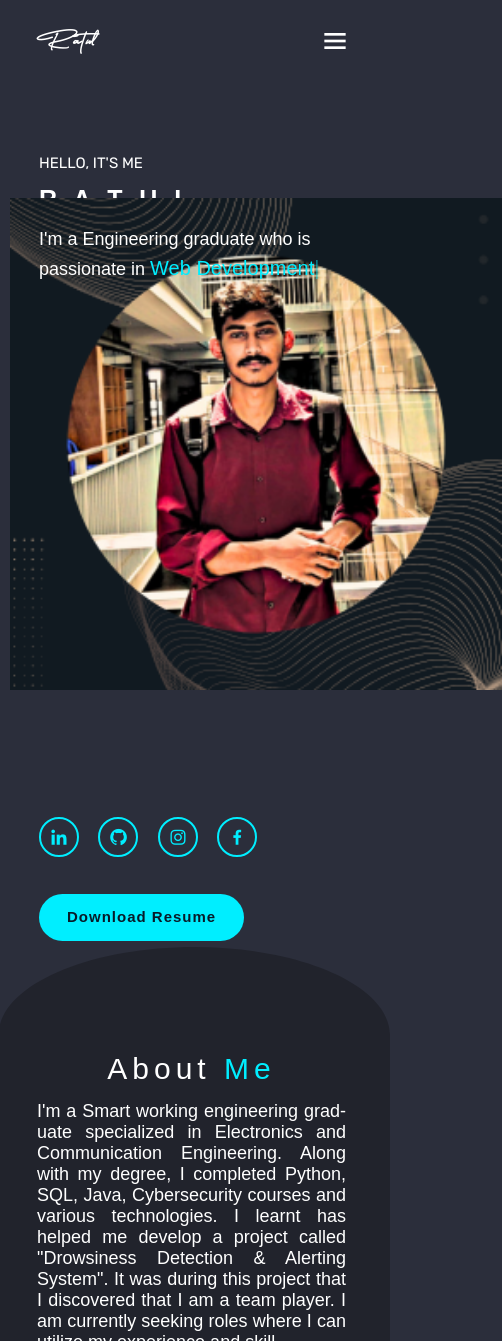
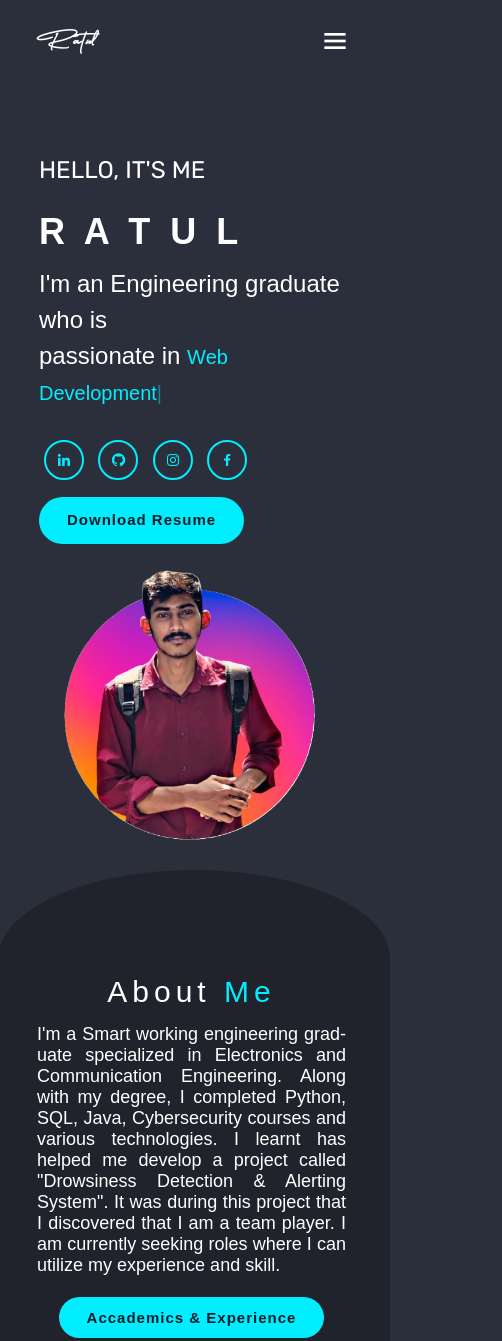
Before and after one commit to mdratul47782/My-Portfulio, a website: page index.html in a window 390 px wide. Shown: the top 1341 px of the page, 502 px wide, since content can reach past the window. Drawn offline with nearby package versions, Linux system fonts and the light colour scheme.

Commit message:
Refactor home section for responsive flex layout and modern styling

```diff
--- a/files/style.css
+++ b/files/style.css
@@ -2,6 +2,109 @@
   font-family: "Agustina";
   src: url("./Agustina.woff") format("woff");
 }
+@import url('https://fonts.googleapis.com/css2?family=Poppins:wght@300;400;600&display=swap');
+
+
+/* Apply Poppins font to navbar links, excluding the logo */
+.navbar a {
+  font-family: 'Poppins', sans-serif;
+  font-size: 1rem;
+  font-weight: 400; /* Lightly bold for a modern feel */
+  color: #fff;
+  text-decoration: none;
+  margin-left: 20px;
+  transition: color 0.3s ease;
+}
+
+.navbar a:hover {
+  color: #0ef;
+}
+
+.menu-icon {
+  font-family: 'Poppins', sans-serif;
+}
+/* Main Flexbox Layout for .home Section */
+.home {
+  display: flex;
+  align-items: center;
+  justify-content: space-around;
+  padding: 2rem;
+  background-color: #2b2e3b;
+  color: white;
+}
+
+/* Content Styling */
+.home-content {
+  max-width: 500px;
+  text-align: left;
+}
+
+.home-content h3 {
+  font-size: 24px;
+  margin-bottom: 10px;
+}
+
+.home-content h1 {
+  font-size: 48px;
+  margin: 10px 0;
+}
+
+.home-content h4 {
+  font-size: 20px;
+  margin-bottom: 20px;
+}
+
+.home-sci a {
+  margin-right: 10px;
+  font-size: 1.5rem;
+}
+
+/* Image Styling */
+.home-image {
+  max-width: 400px;
+  width: 100%;
+}
+
+.home-image img {
+  width: 100%;
+  height: auto;
+}
+
+/* Responsive Adjustments */
+@media (max-width: 768px) {
+  .home {
+    flex-direction: column;
+    text-align: center;
+  }
+
+  .home-content h1 {
+    font-size: 36px;
+  }
+
+  .home-content h4 {
+    font-size: 18px;
+  }
+
+  .home-image {
+    max-width: 300px;
+    margin-top: 20px;
+  }
+}
+
+@media (max-width: 480px) {
+  .home-content h1 {
+    font-size: 28px;
+  }
+
+  .home-content h4 {
+    font-size: 16px;
+  }
+
+  .home-sci a {
+    font-size: 1.2rem;
+  }
+}
+
 * {
   margin: 0;
   padding: 0;
@@ -1630,3 +1733,43 @@ h3 {
   position: relative;
   top: -100px; /* Moves the image up by 10px */
 }
+/* Small devices (phones) */
+@media (max-width: 480px) {
+  .home-content h1 {
+    font-size: 24px;
+  }
+
+  .home-content h3,
+  .home-content h4 {
+    font-size: 18px;
+  }
+
+  .home .img {
+    max-width: 80%;
+    margin: 10px auto;
+    position: static; /* Remove absolute positioning on small screens */
+  }
+
+  .home-sci a {
+    font-size: 16px;
+    margin: 10px 5px;
+  }
+}
+
+/* Medium devices (tablets) */
+@media (max-width: 768px) {
+  .home-content h1 {
+    font-size: 36px;
+  }
+
+  .home-content h3,
+  .home-content h4 {
+    font-size: 24px;
+  }
+
+  .home .img {
+    max-width: 60%;
+    margin: auto;
+    left: 0;
+  }
+}
--- a/index.html
+++ b/index.html
@@ -95,60 +95,25 @@
       </nav>
     </header>
 
-    <!-- =========================================Home========================================= -->
+    <!-- ===================Home=================== -->
     <section class="home" id="Home">
       <div class="home-content">
         <h3>Hello, It's Me</h3>
         <h1>R A T U L</h1>
-        <h4 style="--i: 6">
-          I'm a Engineering graduate who is<br />
-          passionate in <span class="text"></span>
-        </h4>
-
-        <div class="img">
-          <img
-            src="./img/Black Gold Dynamic Business Circle Profile Image.png"
-            class="responsive"
-            alt="Name"
-          />
+        <h4>I'm an Engineering graduate who is<br /> passionate in <span class="text"></span></h4>
+        <div class="home-sci">
+          <a href="https://www.linkedin.com/in/md-ratul-05a366283" target="_blank"><i class="bx bxl-linkedin"></i></a>
+          <a href="https://github.com/mdratul47782" target="_blank"><i class="bx bxl-github"></i></a>
+          <a href="https://www.instagram.com/ratul__aka__muaz/" target="_blank"><i class="bx bxl-instagram"></i></a>
+          <a href="https://www.facebook.com/arafatullah.al.muaz/" target="_blank"><i class="bx bxl-facebook"></i></a>
         </div>
-
-        <div class="home-sci">
-          <a
-            href="https://www.linkedin.com/in/md-ratul-05a366283"
-            style="--i: 7"
-            target="_blank"
-            ><i class="bx bxl-linkedin"></i
-          ></a>
-          <a
-            href="https://github.com/mdratul47782"
-            style="--i: 8"
-            target="_blank"
-            ><i class="bx bxl-github"></i
-          ></a>
-          <a
-            href="https://www.instagram.com/ratul__aka__muaz/"
-            style="--i: 9"
-            target="_blank"
-            ><i class="bx bxl-instagram"></i
-          ></a>
-          <a
-          href="https://www.facebook.com/arafatullah.al.muaz/"
-          style="--i: 9"
-          target="_blank"
-          ><i class="bx bxl-facebook"></i
-        ></a>
-          <!-- <a href="https://www.youtube.com/"style="--i:10" target="_blank"><i class='bx bxl-youtube'></i></a> -->
-        </div>
-        <a
-          href="https://www.canva.com/design/DAGMBIJ95jk/NByoxWa7243c9TEfVoLn4Q/edit"
-          style="--i: 11"
-          class="btn-box"
-          target="_blank"
-          >Download Resume</a
-        >
+        <a href="https://www.canva.com/design/DAGMBIJ95jk/NByoxWa7243c9TEfVoLn4Q/edit" class="btn-box" target="_blank">Download Resume</a>
+      </div>
+      <div class="home-image">
+        <img src="./img/440383562_1578524036050686_5331745660596755318_n__1_-Photoroom-removebg-preview (2).png" class="responsive" alt="Ratul's Image" />
       </div>
     </section>
+
 
     <!-- =========================================About========================================= -->
     <section id="About">
```
Also changed, not shown: img/440383562_1578524036050686_5331745660596755318_n (1).jpg (deleted), img/440383562_1578524036050686_5331745660596755318_n__1_-Photoroom-removebg-preview (2).png (added).
